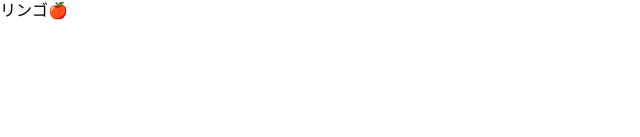
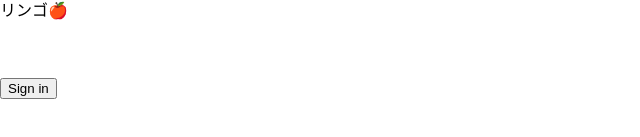
Before and after one commit to Onepiece2424/hello_rails, a React (Create React App) app in the folder frontend/: page / in a window 1280 px wide. Shown: the part 457-594 px from the top of the page, without its empty margins (0-640 px from the left). Built offline with nearby package versions, Linux system fonts and the light colour scheme.

Commit message:
reduxの作成

```diff
--- a/frontend/src/App.jsx
+++ b/frontend/src/App.jsx
@@ -5,6 +5,7 @@ import Recapture from "./components/Recapture"
 import Picnic from "./components/Picnic"
 
 import { useSelector, useDispatch } from "react-redux"
+import { signInAction } from "./reducks/users/actions"
 
 function App() {
   const dispatch = useDispatch()
@@ -34,6 +35,7 @@ function App() {
       <Picnic emotion="楽しい" titleStyle={{backgroundColor: "pink"}} title="リンゴ🍎" color="blue" />
       <br></br>
       <br></br>
+      <button onClick={() => dispatch(signInAction({uid: "0001", username: "trahack"}))}>Sign in</button>
     </>
   )
 }
--- a/frontend/src/module/users/initialState.js
+++ /dev/null
@@ -1,9 +0,0 @@
-export const initialState = {
-  users: {
-      isSignedIn: false,
-      uid: "1",
-      username: "あああああ"
-  }
-};
-
-export default initialState;
--- a/frontend/src/module/users/store.js
+++ b/frontend/src/reducks/store/store.js
@@ -1,6 +1,7 @@
-import {createStore as reduxCreateStore,combineReducers} from 'redux';
+import {createStore as reduxCreateStore
+    ,combineReducers,} from 'redux';
 
-import {UsersReducer} from './reducers';
+import {UsersReducer} from '../users/reducers';
 
 export default function createStore() {
   return reduxCreateStore( // オリジナル createStore の別名
--- /dev/null
+++ b/frontend/src/reducks/users/initialState.js
@@ -0,0 +1,10 @@
+export const initialState = {
+  users: {
+    isSignedIn: false,
+    uid: "1",
+    username: "あああああ",
+    icon: ""
+  }
+};
+
+export default initialState;
```
Also changed, not shown: frontend/src/index.js (+3 -5 lines), frontend/src/reducks/users/actions.js (renamed from frontend/src/module/users/actions.js), frontend/src/reducks/users/reducers.js (renamed from frontend/src/module/users/reducers.js).
